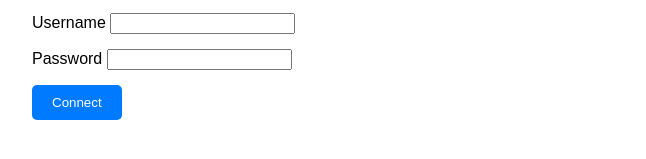
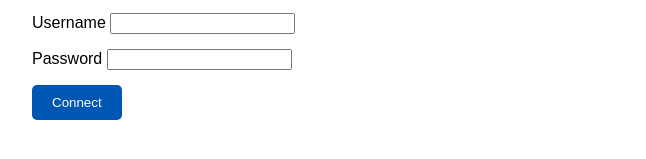
Before and after one commit to jimjonesbabyfreshout/super-happiness, a website: page index.html in a window 1280 px wide. In both pictures the pointer is over the button "Connect". Shown: the part 155-314 px from the top of the page, without its empty margins (308-954 px from the left). Drawn offline with Linux system fonts and the light colour scheme.

Commit message:
Update main.css

```diff
--- a/src/css/main.css
+++ b/src/css/main.css
@@ -22,4 +22,9 @@ h1 {
   border: none;
   padding: 10px 20px;
   border-radius: 5px;
+  transition: background-color 0.3s ease; /* Added a transition for a smoother effect */
 }
+
+.btn:hover {
+  background-color: #0056b3; /* Darker color on hover */
+}
```
